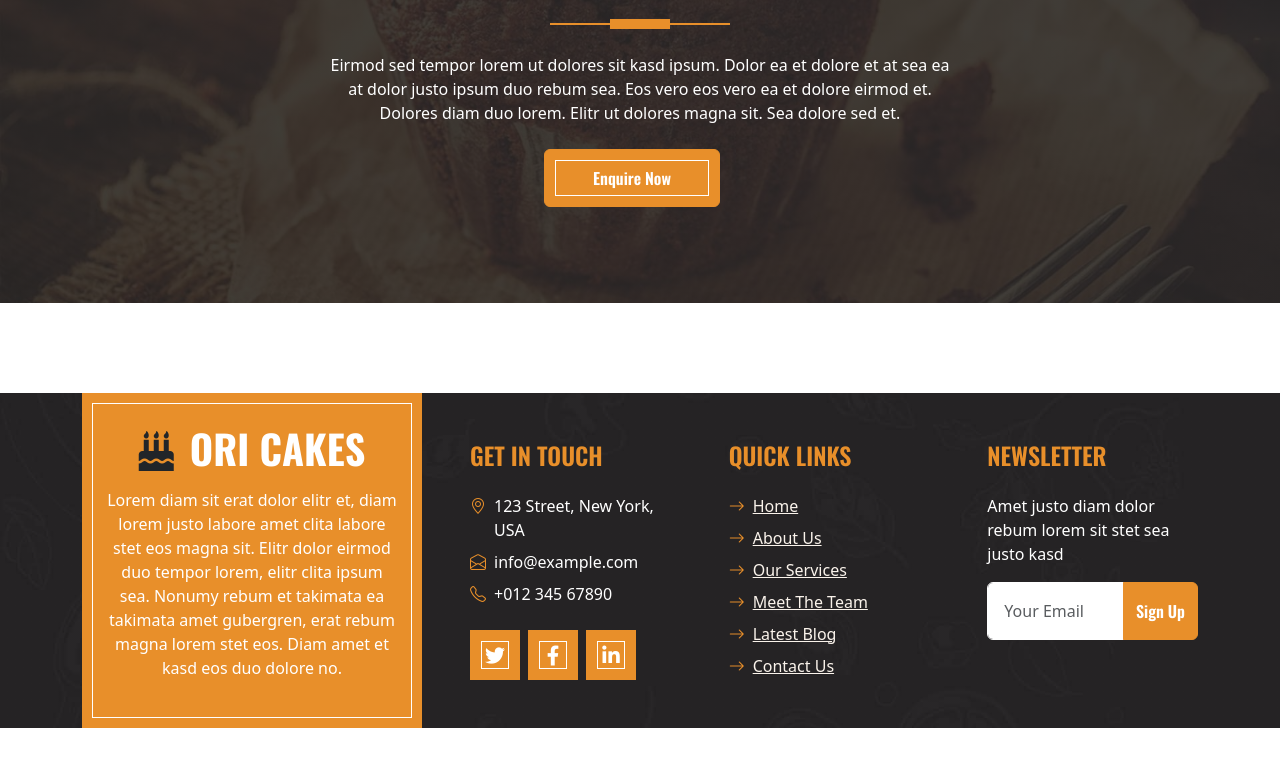
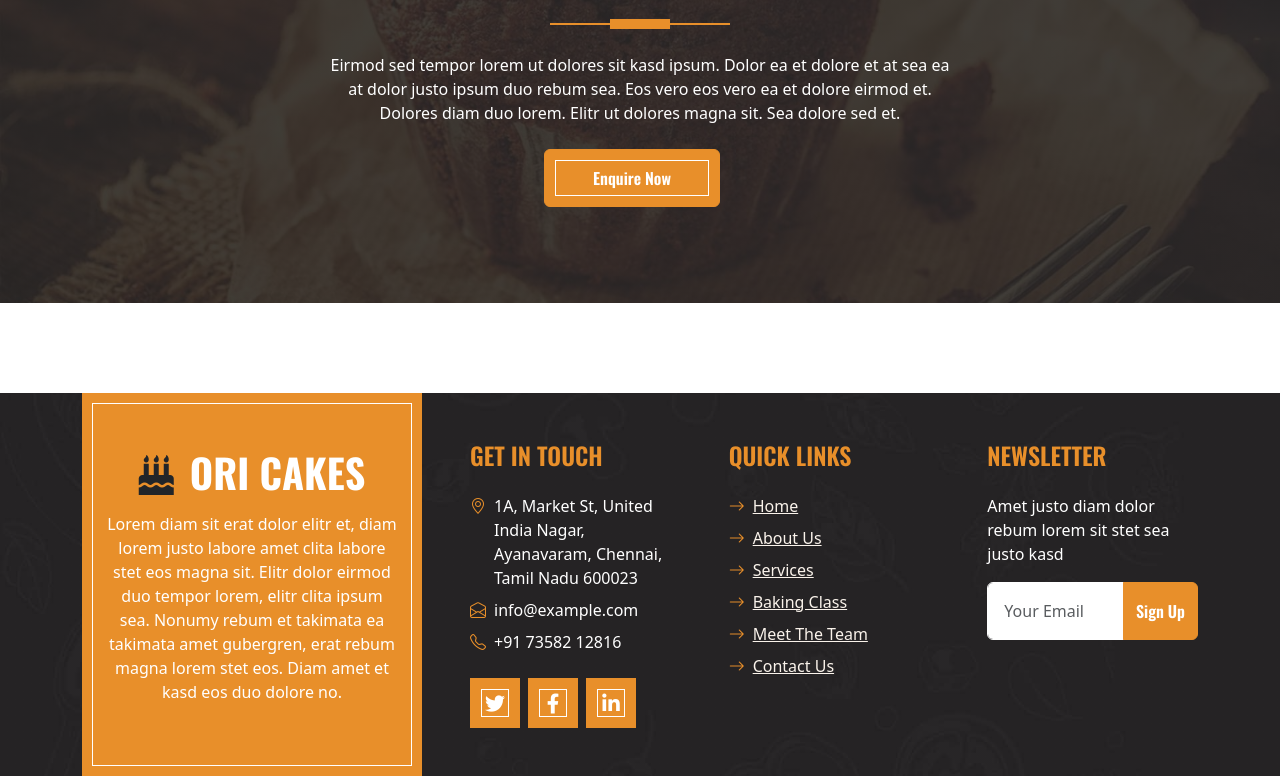
Before and after one commit to Naveenrichardson-sp/cake-shop-project, an Angular app: page /bakingclass in a window 1280 px wide. Shown: the part 627-1403 px from the top of the page. Before the commit the page ends 1355 px from the top, so only its background shows below. Built offline with nearby package versions, Linux system fonts and the light colour scheme.

Commit message:
add content and favicon

```diff
--- a/src/app/class-details/class-details.component.html
+++ b/src/app/class-details/class-details.component.html
@@ -8,7 +8,7 @@
                         <h1 class="display-4 text-uppercase text-white"> ORI BAKING CLASS</h1>
                     </div>
                     <p class="text-white mb-4">Eirmod sed tempor lorem ut dolores sit kasd ipsum. Dolor ea et dolore et at sea ea at dolor justo ipsum duo rebum sea. Eos vero eos vero ea et dolore eirmod et. Dolores diam duo lorem. Elitr ut dolores magna sit. Sea dolore sed et.</p>
-                    <a href="" class="btn btn-primary border-inner py-3 px-5 me-3">Enquire Now</a>
+                    <a routerLink="/bakingenquiry" class="btn btn-primary border-inner py-3 px-5 me-3">Enquire Now</a>
                 </div>
             </div>
         </div>
--- a/src/app/footer-one/footer-one.component.html
+++ b/src/app/footer-one/footer-one.component.html
@@ -17,7 +17,7 @@
                             <h4 class="text-primary text-uppercase mb-4">Get In Touch</h4>
                             <div class="d-flex mb-2">
                                 <i class="bi bi-geo-alt text-primary me-2"></i>
-                                <p class="mb-0">123 Street, New York, USA</p>
+                                <p class="mb-0">1A, Market St, United India Nagar, Ayanavaram, Chennai, Tamil Nadu 600023</p>
                             </div>
                             <div class="d-flex mb-2">
                                 <i class="bi bi-envelope-open text-primary me-2"></i>
@@ -25,7 +25,7 @@
                             </div>
                             <div class="d-flex mb-2">
                                 <i class="bi bi-telephone text-primary me-2"></i>
-                                <p class="mb-0">+012 345 67890</p>
+                                <p class="mb-0">+91 73582 12816</p>
                             </div>
                             <div class="d-flex mt-4">
                                 <a class="btn btn-lg btn-primary btn-lg-square border-inner rounded-0 me-2" href="#"><i class="fab fa-twitter fw-normal"></i></a>
@@ -36,12 +36,12 @@
                         <div class="col-lg-4 col-md-12 pt-0 pt-lg-5 mb-5">
                             <h4 class="text-primary text-uppercase mb-4">Quick Links</h4>
                             <div class="d-flex flex-column justify-content-start">
-                                <a class="text-secondary mb-2" href="#"><i class="bi bi-arrow-right text-primary me-2"></i>Home</a>
-                                <a class="text-secondary mb-2" href="#"><i class="bi bi-arrow-right text-primary me-2"></i>About Us</a>
-                                <a class="text-secondary mb-2" href="#"><i class="bi bi-arrow-right text-primary me-2"></i>Our Services</a>
-                                <a class="text-secondary mb-2" href="#"><i class="bi bi-arrow-right text-primary me-2"></i>Meet The Team</a>
-                                <a class="text-secondary mb-2" href="#"><i class="bi bi-arrow-right text-primary me-2"></i>Latest Blog</a>
-                                <a class="text-secondary" href="#"><i class="bi bi-arrow-right text-primary me-2"></i>Contact Us</a>
+                                <a class="text-secondary mb-2" routerLink="/"><i class="bi bi-arrow-right text-primary me-2"></i>Home</a>
+                                <a class="text-secondary mb-2" routerLink="/about"><i class="bi bi-arrow-right text-primary me-2"></i>About Us</a>
+                                <a class="text-secondary mb-2" routerLink="/service"><i class="bi bi-arrow-right text-primary me-2"></i>Services</a>
+                                <a class="text-secondary mb-2" routerLink="/bakingclass"><i class="bi bi-arrow-right text-primary me-2"></i>Baking Class</a>
+                                <a class="text-secondary mb-2" routerLink="/team"><i class="bi bi-arrow-right text-primary me-2"></i>Meet The Team</a>
+                                <a class="text-secondary" routerLink="/contact"><i class="bi bi-arrow-right text-primary me-2"></i>Contact Us</a>
                             </div>
                         </div>
                         <div class="col-lg-4 col-md-12 pt-0 pt-lg-5 mb-5">
--- a/src/app/footer-two/footer-two.component.html
+++ b/src/app/footer-two/footer-two.component.html
@@ -18,12 +18,12 @@
                     <div class="col-md-6 col-lg-6 col-xl-3">
                         <div class="footer-item d-flex flex-column">
                             <h4 class="text-white mb-4">Quick Links</h4>
-                            <a href="#"><i class="fas fa-angle-right me-2"></i> About</a>
-                            <a href="#"><i class="fas fa-angle-right me-2"></i> Cars</a>
-                            <a href="#"><i class="fas fa-angle-right me-2"></i> Car Types</a>
-                            <a href="#"><i class="fas fa-angle-right me-2"></i> Team</a>
-                            <a href="#"><i class="fas fa-angle-right me-2"></i> Contact us</a>
-                            <a href="#"><i class="fas fa-angle-right me-2"></i> Terms & Conditions</a>
+                            <a class="text-secondary mb-2" routerLink="/"><i class="bi bi-arrow-right text-primary me-2"></i>Home</a>
+                                <a class="text-secondary mb-2" routerLink="/about"><i class="bi bi-arrow-right text-primary me-2"></i>About Us</a>
+                                <a class="text-secondary mb-2" routerLink="/service"><i class="bi bi-arrow-right text-primary me-2"></i>Services</a>
+                                <a class="text-secondary mb-2" routerLink="/bakingclass"><i class="bi bi-arrow-right text-primary me-2"></i>Baking Class</a>
+                                <a class="text-secondary mb-2" routerLink="/team"><i class="bi bi-arrow-right text-primary me-2"></i>Meet The Team</a>
+                                <a class="text-secondary" routerLink="/contact"><i class="bi bi-arrow-right text-primary me-2"></i>Contact Us</a>
                         </div>
                     </div>
                     <div class="col-md-6 col-lg-6 col-xl-3">
@@ -46,9 +46,9 @@
                     <div class="col-md-6 col-lg-6 col-xl-3">
                         <div class="footer-item d-flex flex-column">
                             <h4 class="text-white mb-4">Contact Info</h4>
-                            <a href="#"><i class="fa fa-map-marker-alt me-2"></i> 123 Street, New York, USA</a>
+                            <a href="#"><i class="fa fa-map-marker-alt me-2"></i>1A, Market St, United India Nagar, Ayanavaram, Chennai, Tamil Nadu 600023</a>
                             <a href="mailto:info@example.com"><i class="fas fa-envelope me-2"></i> info@example.com</a>
-                            <a href="tel:+012 345 67890"><i class="fas fa-phone me-2"></i> +012 345 67890</a>
+                            <a href="tel:+012 345 67890"><i class="fas fa-phone me-2"></i> +91 73582 12816</a>
                             <a href="tel:+012 345 67890" class="mb-3"><i class="fas fa-print me-2"></i> +012 345 67890</a>
                             <div class="d-flex">
                                 <a class="btn btn-secondary btn-md-square rounded-circle me-3" href=""><i class="fab fa-facebook-f text-white"></i></a>
--- a/src/app/header-one/header-one.component.html
+++ b/src/app/header-one/header-one.component.html
@@ -7,7 +7,7 @@
                     <i class="bi bi-telephone fs-1 text-primary me-3"></i>
                     <div class="text-start">
                         <h6 class="text-uppercase mb-1">Call Us</h6>
-                        <span>+012 345 6789</span>
+                        <span>+91 73582 12816</span>
                     </div>
                 </div>
             </div>
--- a/src/app/header-two/header-two.component.html
+++ b/src/app/header-two/header-two.component.html
@@ -16,7 +16,7 @@
                         <p class="m-0"><i class="fa fa-envelope-open me-2"></i>info@example.com</p>
                     </div>
                     <div class="py-2">
-                        <p class="m-0"><i class="fa fa-phone-alt me-2"></i>+73582 12816</p>
+                        <p class="m-0"><i class="fa fa-phone-alt me-2"></i>+91 73582 12816</p>
                     </div>
                 </div>
             </div>
--- a/src/index.html
+++ b/src/index.html
@@ -2,10 +2,10 @@
 <html lang="en">
 <head>
   <meta charset="utf-8">
-  <title>OriCakes</title>
+  <title>Ori Cakes - Delicious Cakes For Every Occasions</title>
   <base href="/">
   <meta name="viewport" content="width=device-width, initial-scale=1">
-  <link rel="icon" type="image/x-icon" href="favicon.ico">
+  <link rel="icon" type="image/png" href="../assets/img/favicon.png">
   <link href="https://fonts.googleapis.com/css2?family=Open+Sans:wght@400;600&family=Oswald:wght@500;600;700&family=Pacifico&display=swap" rel="stylesheet">
 </head>
 <body>
```
Also changed, not shown: src/assets/img/favicon.png (added).
